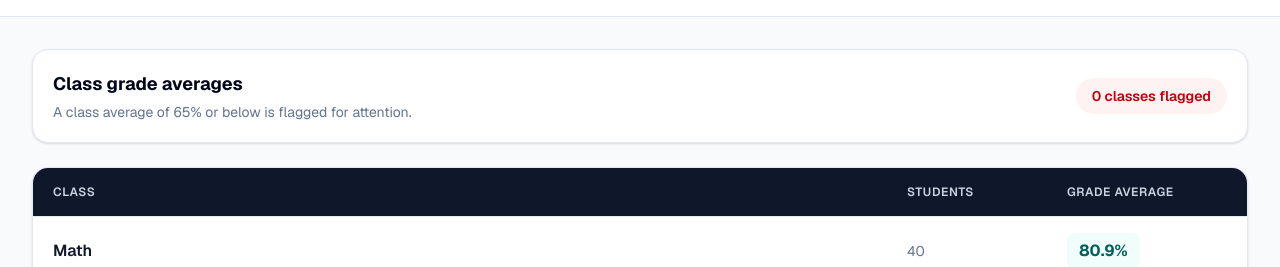
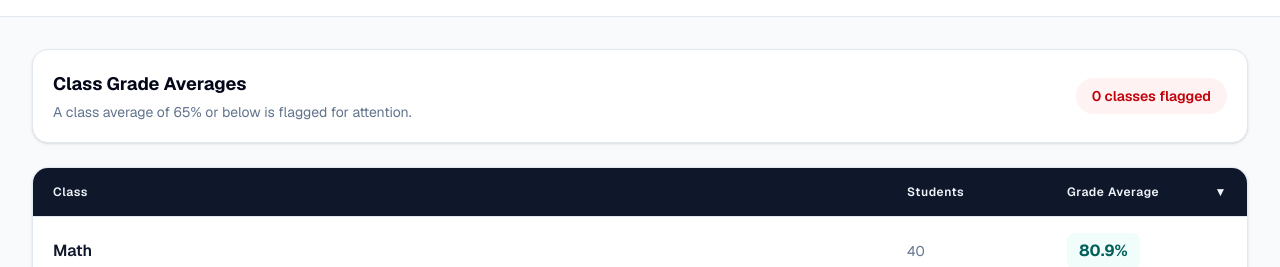
Before and after one commit to kmb1122/Teacher-Intervention-Dashboard, a Next.js app: page /classes in a window 1280 px wide. Shown: the part 253-520 px from the top of the page. Built offline with nearby package versions, Linux system fonts and the light colour scheme.

Commit message:
Added sortable function with the Grade Average on the Classes page.tsx.

```diff
--- a/app/classes/page.tsx
+++ b/app/classes/page.tsx
@@ -18,6 +18,9 @@ export default function ClassesPage() {
   const [students, setStudents] = useState<Student[]>([]);
   const [isLoading, setIsLoading] = useState(true);
   const [error, setError] = useState("");
+  const [sortOrder, setSortOrder] = useState<
+    "ascending" | "descending" | null
+  >(null);
 
   useEffect(() => {
     async function loadStudents() {
@@ -49,6 +52,15 @@ export default function ClassesPage() {
       }),
     [students],
   );
+  const sortedClasses = useMemo(() => {
+    if (!sortOrder) return classes;
+
+    return [...classes].sort((a, b) =>
+      sortOrder === "ascending"
+        ? a.average - b.average
+        : b.average - a.average,
+    );
+  }, [classes, sortOrder]);
   const flaggedCount = classes.filter(
     ({ average }) => average <= 65,
   ).length;
@@ -80,7 +92,7 @@ export default function ClassesPage() {
               id="class-list-heading"
               className="text-lg font-bold text-slate-950"
             >
-              Class grade averages
+              Class Grade Averages
             </h2>
             <p className="mt-1 text-sm text-slate-500">
               A class average of 65% or below is flagged for attention.
@@ -92,10 +104,37 @@ export default function ClassesPage() {
         </div>
 
         <div className="overflow-hidden rounded-2xl border border-slate-200 bg-white shadow-sm">
-          <div className="grid grid-cols-[minmax(0,1fr)_auto] items-center gap-4 border-b border-slate-200 bg-slate-900 px-5 py-4 text-xs font-semibold uppercase tracking-wider text-slate-300 sm:grid-cols-[minmax(0,1fr)_9rem_10rem]">
-            <span>Class</span>
-            <span className="text-right sm:text-left">Students</span>
-            <span className="hidden sm:block">Grade average</span>
+          <div
+            role="row"
+            className="grid grid-cols-[minmax(0,1fr)_auto] items-center gap-4 border-b border-slate-200 bg-slate-900 px-5 py-4 text-xs font-semibold tracking-wider text-slate-100 sm:grid-cols-[minmax(0,1fr)_9rem_10rem]"
+          >
+            <span role="columnheader">Class</span>
+            <span role="columnheader" className="text-right sm:text-left">
+              Students
+            </span>
+            <span
+              role="columnheader"
+              aria-sort={sortOrder ?? "none"}
+              className="col-span-2 sm:col-span-1"
+            >
+              <button
+                type="button"
+                onClick={() =>
+                  setSortOrder((current) =>
+                    current === "ascending" ? "descending" : "ascending",
+                  )
+                }
+                className="flex w-full cursor-pointer items-center justify-between gap-2 text-left transition hover:text-teal-300 focus-visible:outline-2 focus-visible:outline-offset-4 focus-visible:outline-teal-300"
+              >
+                Grade Average
+                <span
+                  aria-hidden="true"
+                  className={`text-xs transition-transform ${sortOrder === "descending" ? "rotate-180" : ""}`}
+                >
+                  ▼
+                </span>
+              </button>
+            </span>
           </div>
           {isLoading ? (
             <p role="status" className="px-5 py-12 text-center text-slate-500">
@@ -111,7 +150,7 @@ export default function ClassesPage() {
             </p>
           ) : (
             <ul className="divide-y divide-slate-100">
-              {classes.map(({ key, label, average, studentCount }) => {
+              {sortedClasses.map(({ key, label, average, studentCount }) => {
                 const isFlagged = average <= 65;
                 return (
                   <li
```
Also changed, not shown: 1 other file (tests, documents, lock files or other folders).
